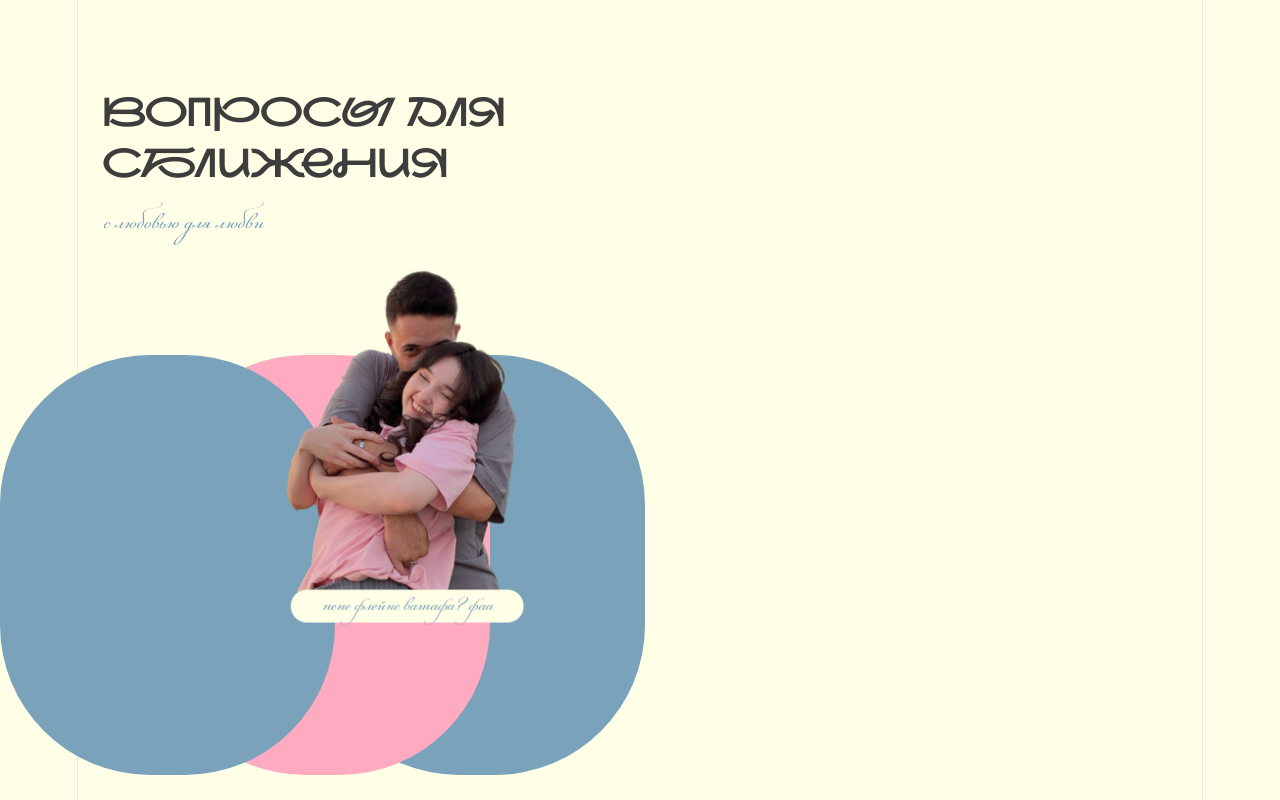
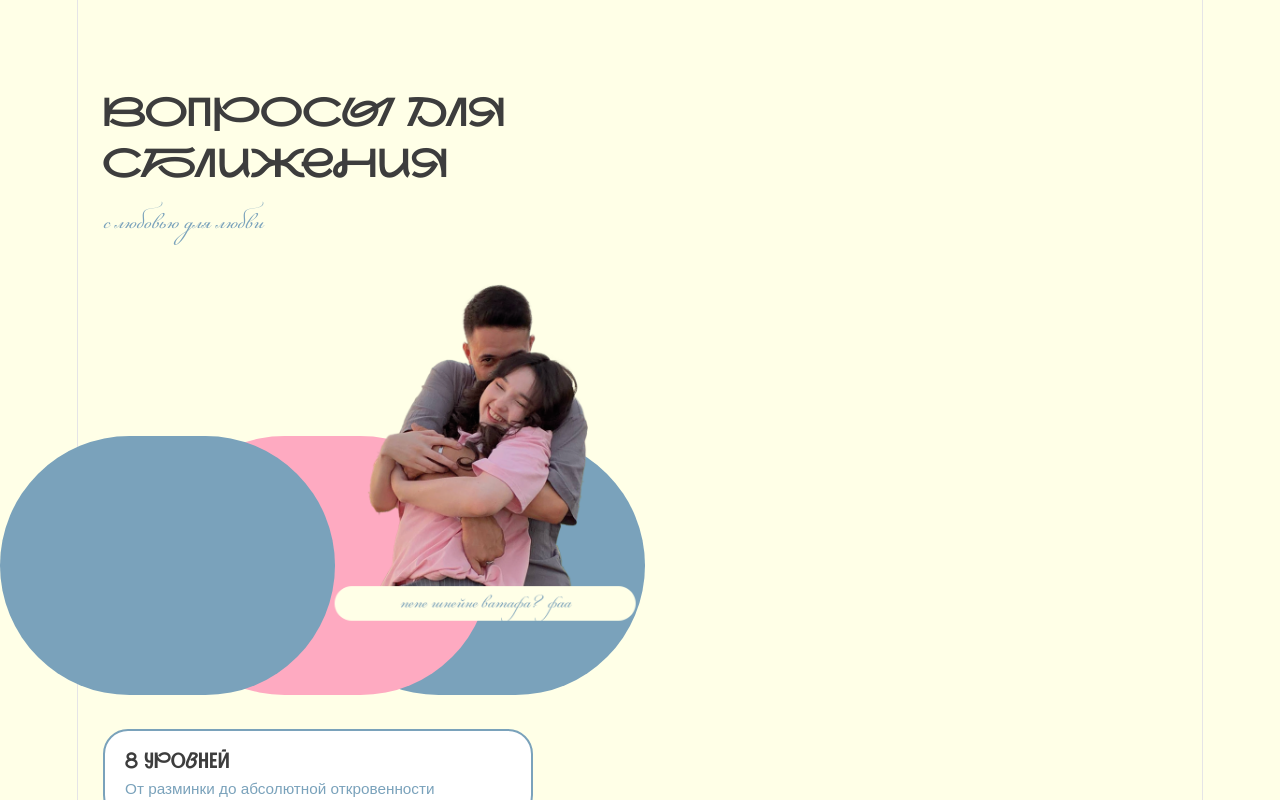
Before and after one commit to minioni444/couple-app, a React (Vite) app: page / in a window 1280 px wide. Shown: the top 800 px of the page. Built offline with nearby package versions, Linux system fonts and the light colour scheme; a web font is replaced by a local one.

Commit message:
вроде фото и прямоугольнкик

```diff
--- a/src/App.css
+++ b/src/App.css
@@ -41,59 +41,57 @@ body {
   line-height: 0;
 }
 
-/* Фото с овалами */
+/* Контейнер с овалами */
 .photo-container {
   position: relative;
   width: 120%;
-  height: 600px;
-  margin-top: 40px;
-  margin-bottom: 50px;
+  height: 470px;
+  z-index: 1; /* ниже */
 }
 
+/* Контейнер с фото */
+.photo-container-photo {
+  position: relative;
+  width: 180%;
+  height: 500px;
+  margin-top: -550px; /* наезжает на овалы */
+  z-index: 10; /* выше — фото поверх овалов */
+}
 
 .oval {
   position: absolute;
   border-radius: 150px;
   width: 65%;
-  height: 70%;
+  height: 55%;
   border: none;
-  bottom: 15%; /* все на одной линии */
+  bottom: 0;
 }
 
 .oval-back {
   background: #7AA2BB;
   right: -5%;
-  transform: rotate(0deg);
 }
 
 .oval-middle {
   background: #FEAAC1;
   right: 25%;
-  transform: rotate(0deg);
 }
 
 .oval-front {
   background: #7AA2BB;
   right: 55%;
-  transform: rotate(0deg);
-  /* убрали overflow: hidden */
 }
 
 .main-photo {
   position: absolute;
-  width: 55%; /* размер фото */
-  height: 80%; /* размер фото */
+  width: -85%;
+  height: 80%;
   object-fit: cover;
   border-radius: 40px;
-  bottom: 30%;
-  right: -70%; /* позиция — поверх прямоугольников */
-  z-index: 10; /* поверх всех */
-}
+  bottom: 0;
+  right: 30%;
+  z-index: 10;
 
-.main-photo {
-  width: 100%;
-  height: 100%;
-  object-fit: cover;
 }
 
 
--- a/src/App.jsx
+++ b/src/App.jsx
@@ -39,14 +39,17 @@ function App() {
         <h1 className="main-title">ВОПРОСЫ ДЛЯ СБЛИЖЕНИЯ</h1>
         <p className="main-subtitle">с любовью для любви</p>
 
-        {/* Фото с овалами */}
-        <div className="photo-container">
-          <div className="oval oval-back"></div>
-          <div className="oval oval-middle"></div>
-          <div className="oval oval-front">
-            <img src={mainPhoto} alt="Главное фото" className="main-photo" />
-          </div>
-        </div>
+        {/* Овалы */}
+<div className="photo-container">
+  <div className="oval oval-back"></div>
+  <div className="oval oval-middle"></div>
+  <div className="oval oval-front"></div>
+</div>
+
+{/* Фото */}
+<div className="photo-container-photo">
+  <img src={mainPhoto} alt="Главное фото" className="main-photo" />
+</div>
 
 
         {/* Правила */}
```
Also changed, not shown: src/assets/main.png, src/assets/main5.png (added).
